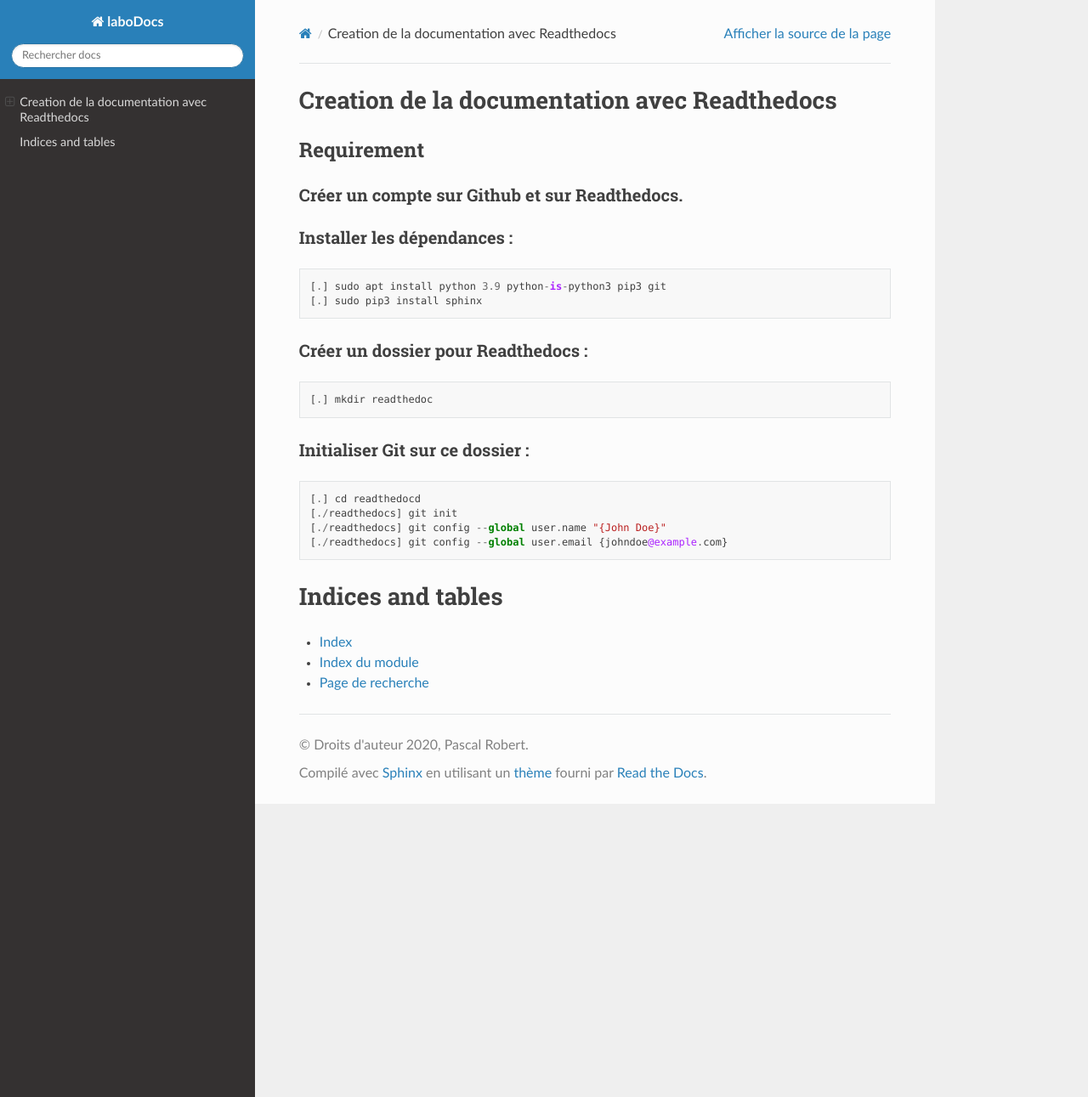
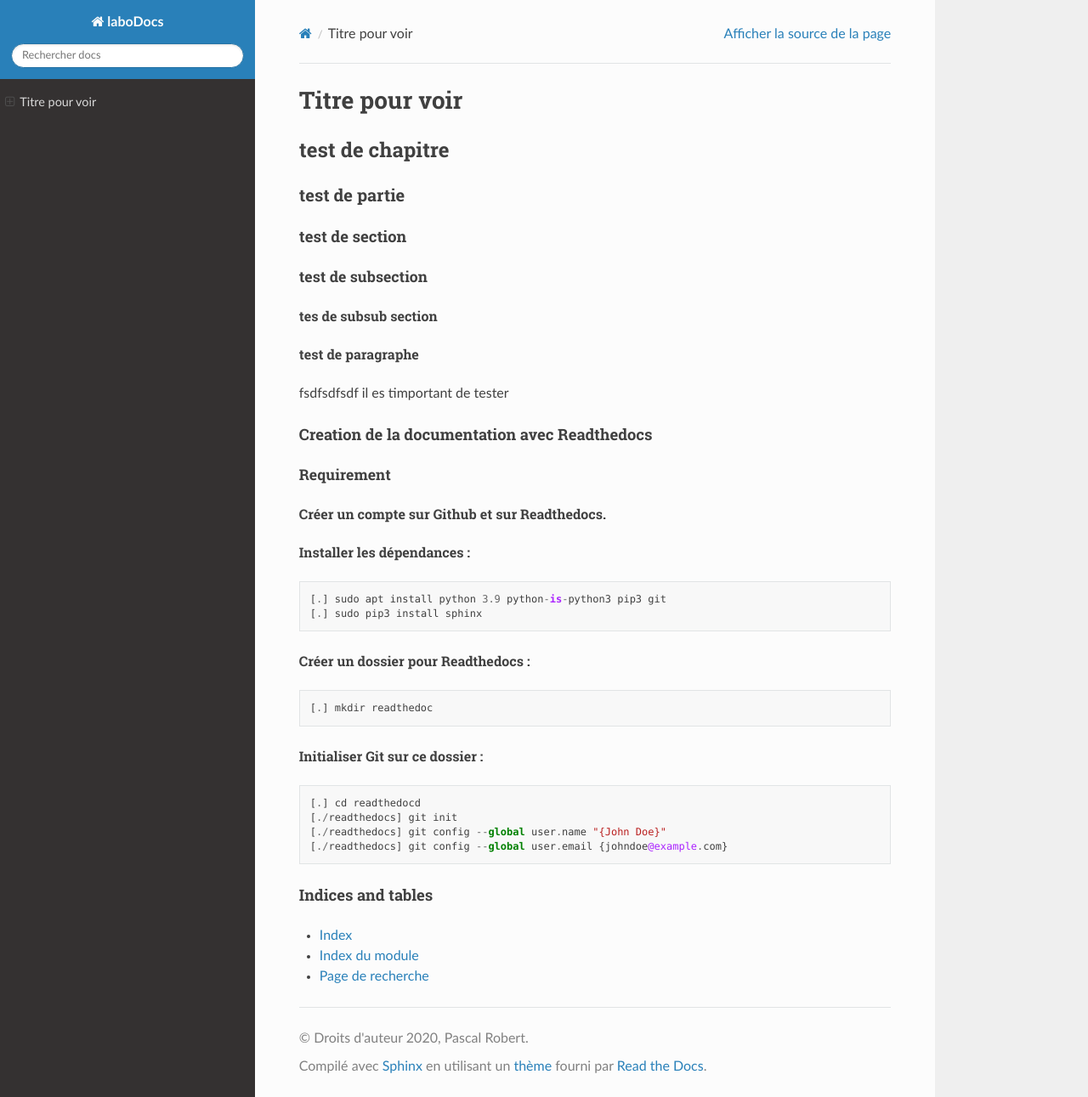
Before and after one commit to ROBERTPASCAL/LaboDocs, a Sphinx documentation site: the page built from docs/index.rst, in a window 1280 px wide and 1291 px high. Shown: the whole window at 85% size. Built offline with Sphinx 7.4.7 and the Read the Docs theme 2.0.0, drawn with Linux system fonts in a browser that asks for light colours.

Commit message:
Update index.rst

```diff
--- a/docs/index.rst
+++ b/docs/index.rst
@@ -1,3 +1,28 @@
+***************
+Titre pour voir
+***************
+
+test de chapitre
+################
+
+test de partie
+**************
+
+test de section
+===============
+
+test de subsection
+------------------
+
+tes de subsub section
+^^^^^^^^^^^^^^^^^^^^^
+
+test de paragraphe
+""""""""""""""""""
+
+fsdfsdfsdf il es timportant de tester
+
+
 Creation de la documentation avec Readthedocs
 =============================================
 Requirement
```
